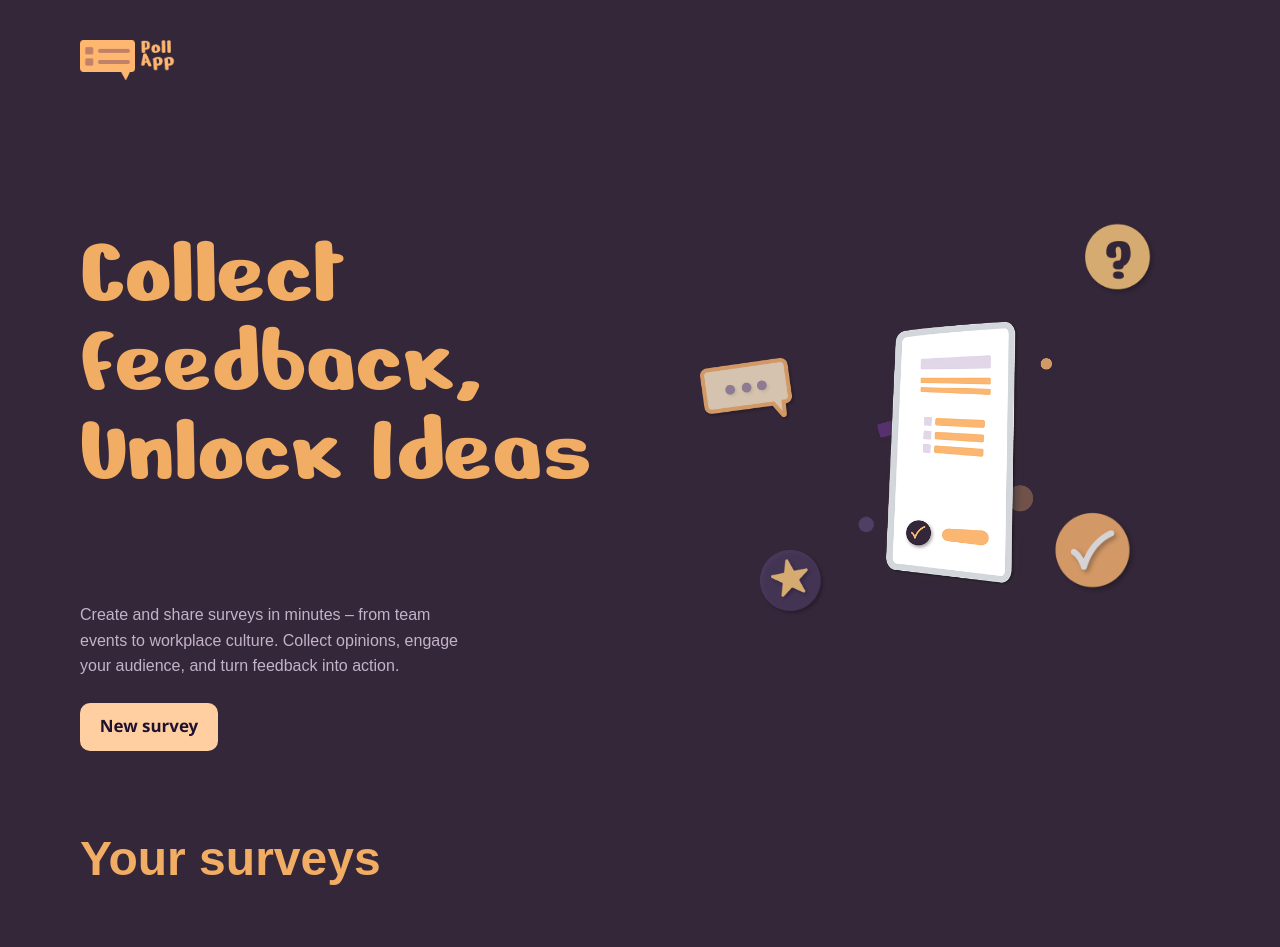
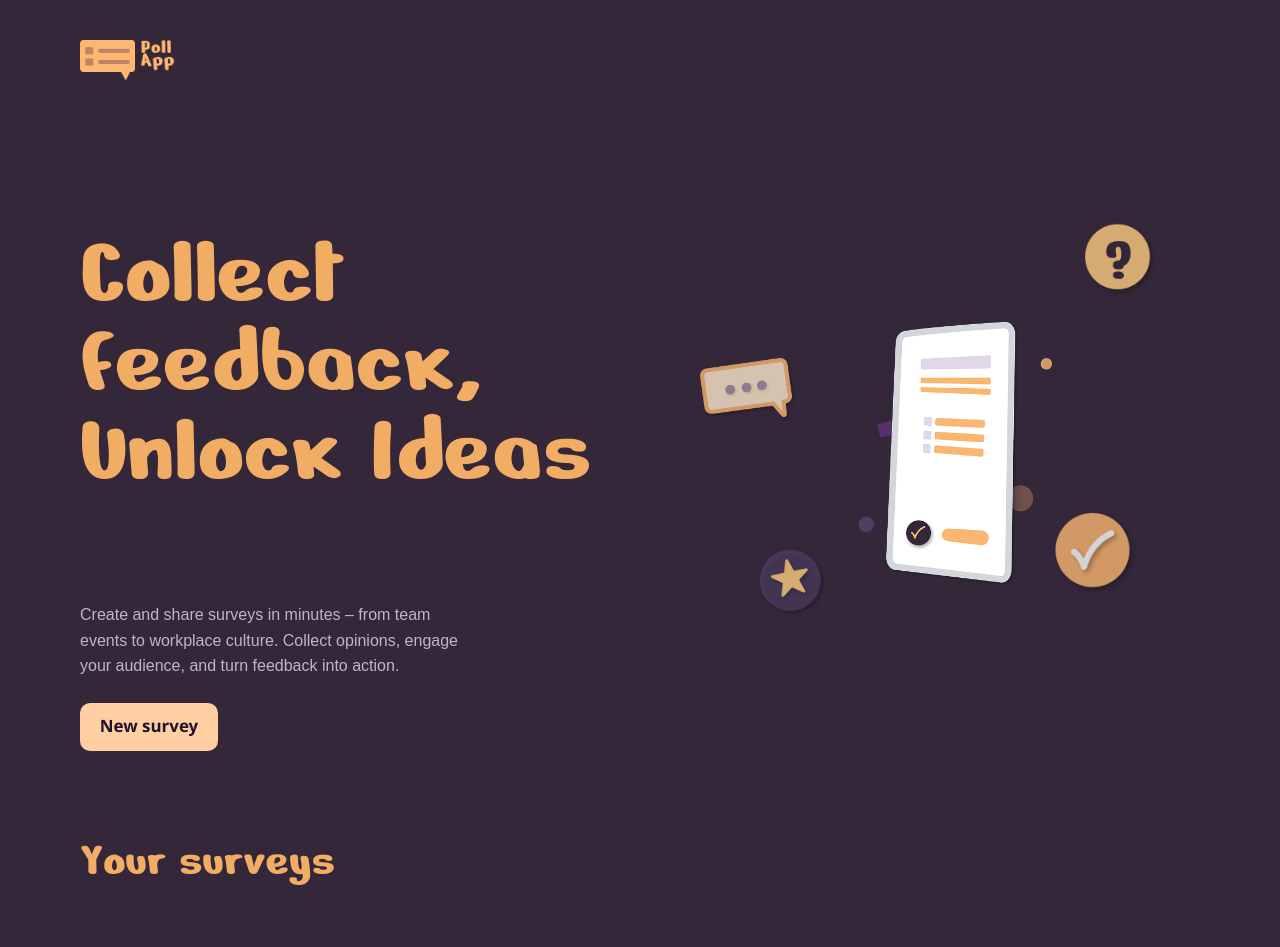
Before and after one commit to MonkeyDHoffy/PollApp, an Angular app: page / in a window 1280 px wide. Shown: the top 947 px of the page. Built offline with nearby package versions, Linux system fonts and the light colour scheme; a web font is replaced by a local one.

Commit message:
Update surveys__title to use Nerko One font

```diff
--- a/src/app/app/shared/pages/home/home.scss
+++ b/src/app/app/shared/pages/home/home.scss
@@ -229,9 +229,9 @@
 }
 
 .surveys__title {
-  font-family: 'Mulish', sans-serif;
+  font-family: 'Nerko One', cursive;
   font-size: 48px;
-  font-weight: 700;
+  font-weight: 400;
   color: #f0ad63;
   margin: 0 0 60px 0;
 
```
